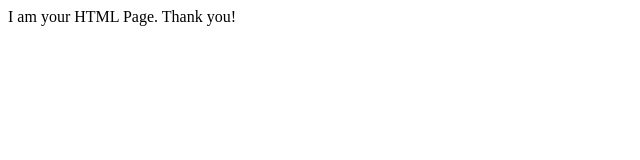
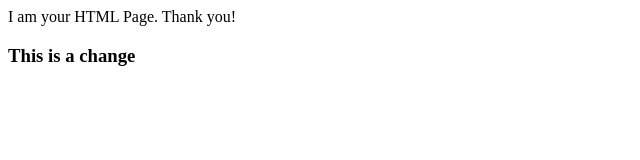
Before and after one commit to darshhd/githublesson, a plain HTML site: page index.html in a window 1280 px wide. Shown: the whole page, without its empty margins (0-640 px from the left). Drawn offline with Linux system fonts and the light colour scheme.

Commit message:
Update index.html

```diff
--- a/index.html
+++ b/index.html
@@ -6,6 +6,8 @@
 
 	<p> I am your HTML Page. Thank you! </p>
 
+	<h3> This is a change <h3>
+
 </body>
 
 </html>
```
